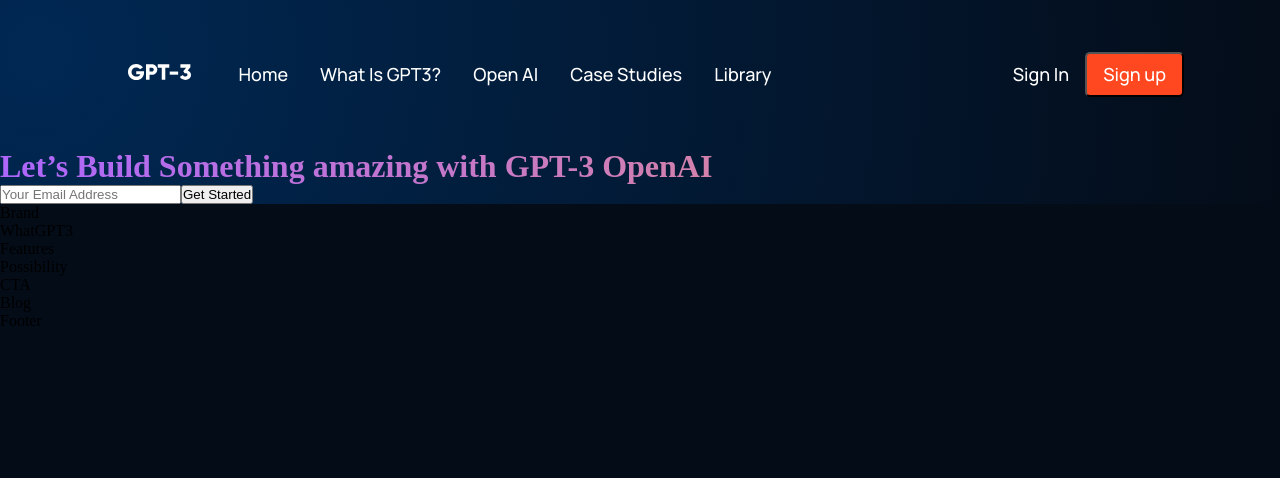
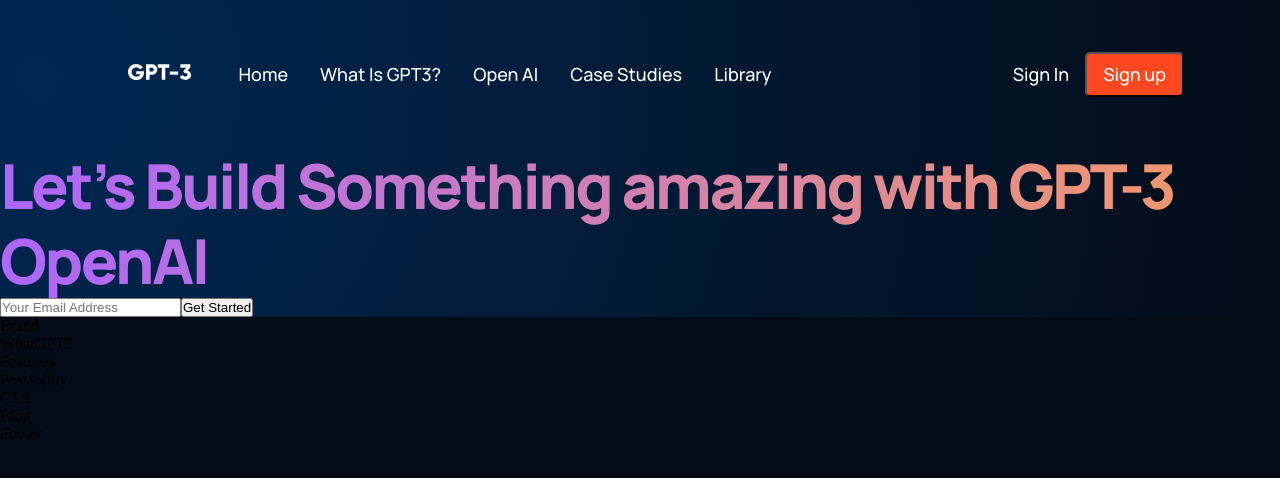
Before and after one commit to christopherpoegl/gpt3_ui_ux, a React (Create React App) app: page / in a window 1280 px wide. Shown: the top 478 px of the page. Built offline with nearby package versions, Linux system fonts and the light colour scheme.

Commit message:
Testing Git

```diff
--- a/src/containers/header/header.css
+++ b/src/containers/header/header.css
@@ -0,0 +1,55 @@
+.gpt3__header{
+    display: flex;
+}
+
+.gpt3__header-content{
+    flex: 1;
+    display: flex;
+    justify-content: center;
+    align-items: flex-start;
+    flex-direction: column;
+
+    margin-right: 5rem;
+}
+
+.gpt3__header-content h1 {
+    font-family: var(--font-family);
+    font-weight: 800;
+    font-size: 62px;
+    line-height: 75px;
+    letter-spacing: -0.04em ;
+}
+
+.gpt3__header-content p {
+    font-family: var(--font-family);
+    font-style: normal;
+    font-weight: normal;
+    font-size: 20px;
+    line-height: 27px;
+    color: var(--color-text);
+
+    margin-top: 1.5rem;
+}
+
+.gpt3__header-content_input{
+    width: 100%;
+    margin: 2rem 0 1rem;
+    display: flex;
+}
+
+.gpt3__header-content__input input{
+    flex: 2;
+    width: 100%;
+    min-height:50px;
+    font-family: var(--font-family);
+    background: var(--color-footer);
+    font-size: 20px;
+    line-height: 27px;
+
+    border-radius: 5px 0px 0px 5px;
+    border:2px;
+    padding:0 1rem;
+    outline: none;
+    color: #fff;
+
+}
```
